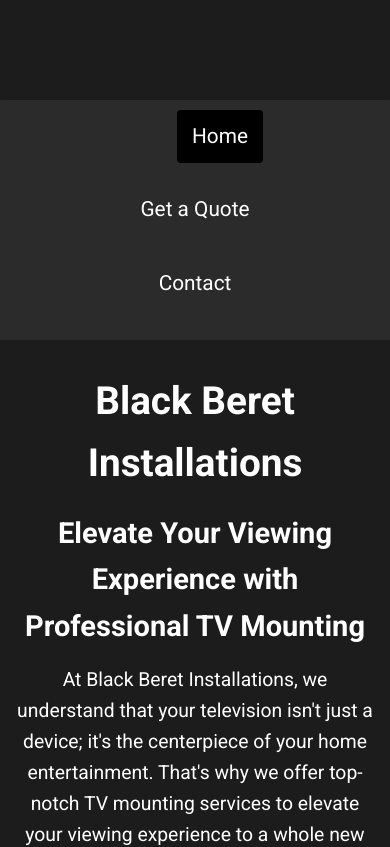
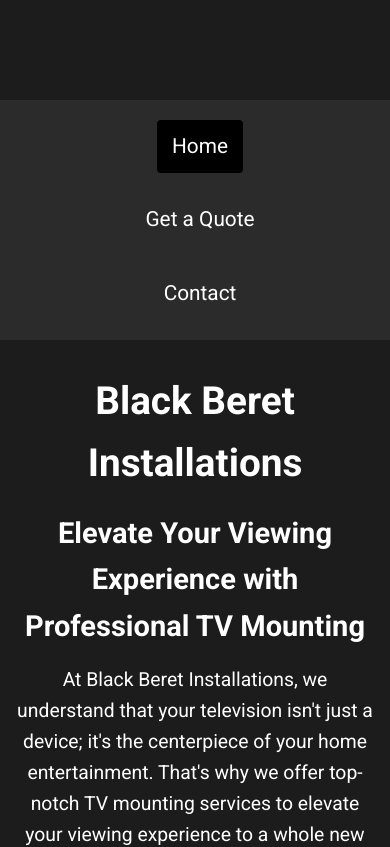
Before and after one commit to hadiahsan/Black-Beret, a React (Create React App) app: page / in a window 390 px wide. Shown: the top 847 px of the page. Built offline with nearby package versions, Linux system fonts and the light colour scheme.

Commit message:
fixes navbar margins

```diff
--- a/src/Stylings/Navbar.css
+++ b/src/Stylings/Navbar.css
@@ -15,12 +15,12 @@
 }
 
 .nav-item {
-  margin-left: 20px;
+  margin-left: 10px;
   margin-top: 20px;
 }
 
 .nav-item:first-child {
-  margin-left: 50px;
+  margin-left: 15 px;
 }
 
 .nav-item a {
@@ -43,7 +43,5 @@
     flex-direction: column;
   }
 
-  .nav-item {
-    margin: 10px 0;
-  }
+
 }
```
